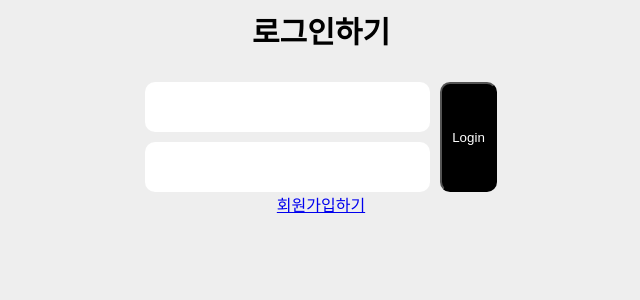
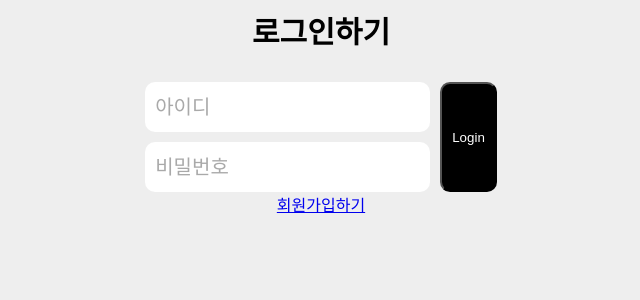
Before and after one commit to LikeLion-at-CAU-11th/Minkyu-Cho, a React (Create React App) app in the folder week12-assignment/: page / in a window 1280 px wide. Shown: the top 300 px of the page, without its empty margins (319-959 px from the left). Built offline with nearby package versions, Linux system fonts and the light colour scheme; a web font is replaced by a local one.

Commit message:
[FEAT]로그인 기능 구현

```diff
--- /dev/null
+++ b/week12-assignment/src/API/login.js
@@ -0,0 +1,11 @@
+import axios from "axios";
+
+export const login = async (id, pw) => {
+  const result = await axios.post("http://front.cau-likelion.org/", {
+    id: id,
+    pw: pw,
+  });
+  const { accessToken, refreshToken } = result.data.data;
+  localStorage.setItem("access", accessToken);
+  localStorage.setItem("refresh", refreshToken);
+};
--- a/week12-assignment/src/pages/Home.js
+++ b/week12-assignment/src/pages/Home.js
@@ -1,19 +1,39 @@
-import React from "react";
+import React, { useState } from "react";
 import { Form, Input, Inputs, Title, Wrapper } from "../components/Common";
 import { styled } from "styled-components";
-import { Link } from "react-router-dom";
+import { Link, useNavigate } from "react-router-dom";
+import { login } from "../API/login";
 
 const Home = () => {
+  const [id, setId] = useState("");
+  const [pw, setPw] = useState("");
+  const router = useNavigate();
+  const onChangeId = (e) => {
+    setId(e.target.value);
+  };
+  const onChangePw = (e) => {
+    setPw(e.target.value);
+    console.log(pw);
+  };
+  const onLogin = async () => {
+    await login(id, pw);
+    router("/mypage");
+  };
   return (
     <>
       <Wrapper>
         <Title>로그인하기</Title>
         <Form>
           <Inputs>
-            <Input />
-            <Input />
+            <Input placeholder="아이디" value={id} onChange={onChangeId} />
+            <Input
+              placeholder="비밀번호"
+              type="password"
+              value={pw}
+              onChange={onChangePw}
+            />
           </Inputs>
-          <Button>Login</Button>
+          <Button onClick={onLogin}>Login</Button>
         </Form>
         <Link to="/signup">회원가입하기</Link>
       </Wrapper>
```
